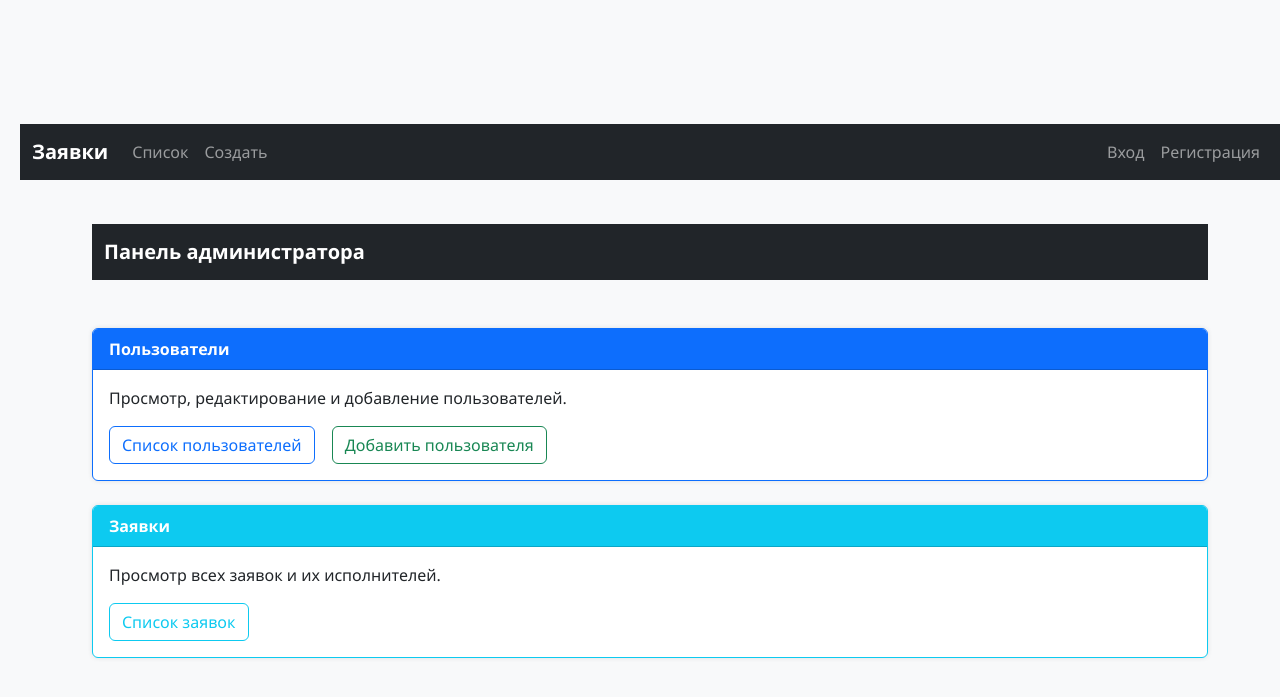
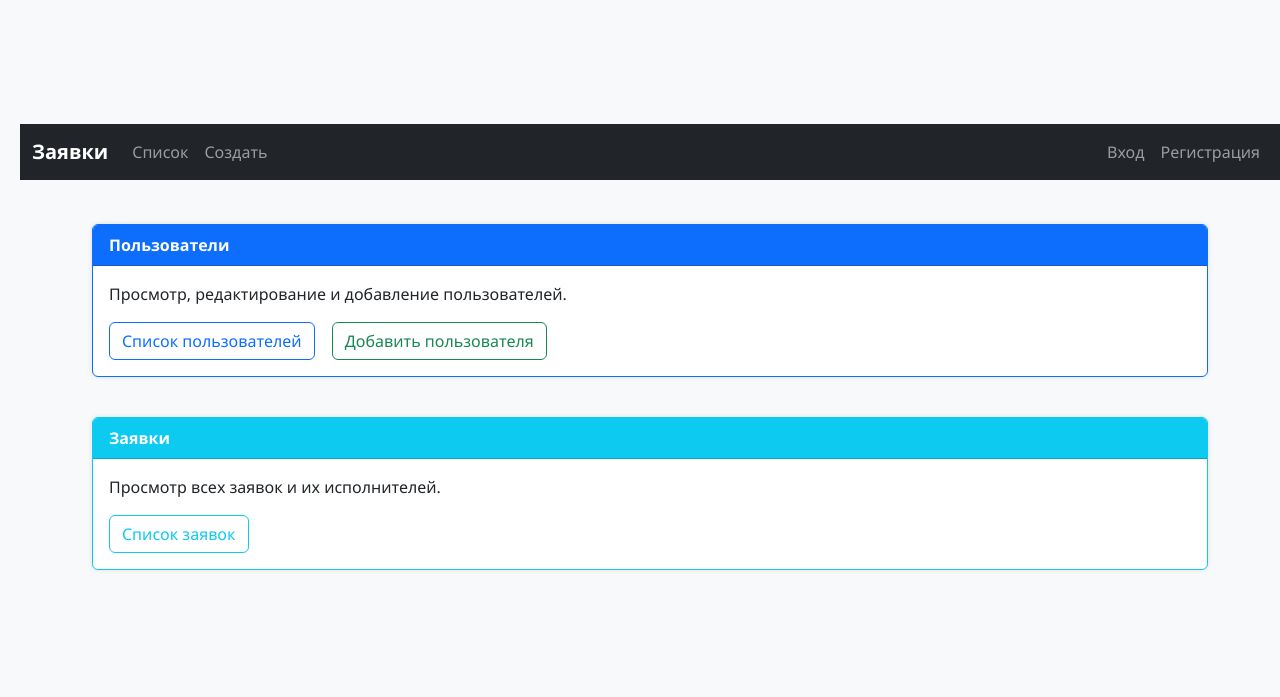
Before and after one commit to Viktoria0109/tech_ticket, a FastAPI app: template frontent/templates/admin/admin.html in a window 1280 px wide. Shown: the top 697 px of the page. Run offline with FastAPI, Linux system fonts and the light colour scheme; the template is opened without the code that fills it, so the values that code supplies are empty.

Commit message:
изм admin

```diff
--- a/frontent/templates/admin/admin.html
+++ b/frontent/templates/admin/admin.html
@@ -7,28 +7,22 @@
 </head>
 {% extends "base.html" %}
 {% block title %}Панель администратора{% endblock %}
+
+{% block page_header %}
+<!-- Подзаголовок страницы: выводится под общей навигацией -->
+<h2 class="mb-4">Панель администратора</h2>
+{% endblock %}
+
 {% block content %}
 
-<nav class="navbar navbar-expand-lg navbar-dark bg-dark mb-4">
-    <div class="container-fluid">
-        <a class="navbar-brand">Панель администратора</a>
-        <ul class="navbar-nav ms-auto">
-            {% if user %}
-            <li class="nav-item"><span class="nav-link">{{ user.email }}</span></li>
-            <li class="nav-item"><a class="nav-link" href="/login">Выход</a></li>
-            {% endif %}
-        </ul>
-    </div>
-</nav>
-<br>
 <div class="row g-4">
-    <div class="col-md-100%">
+    <div class="col-12">
+        <!-- Карточка для управления пользователями -->
         <div class="card border-primary">
             <div class="card-header bg-primary text-white">Пользователи</div>
             <div class="card-body">
                 <p>Просмотр, редактирование и добавление пользователей.</p>
-                <a href="/admin/users.html" class="btn btn-outline-primary">Список пользователей</a>
-
+                <a href="/admin/users" class="btn btn-outline-primary">Список пользователей</a>
                 <button id="openLogin" class="btn btn-outline-success ms-2">Добавить пользователя</button>
                 <!-- Модальное окно -->
                 <div id="loginModal" class="modal">
@@ -74,15 +68,16 @@
                         if (e.target == modal) modal.style.display = "none";
                     };
                 </script>
-
             </div>
         </div>
     </div>
-    <div class="col-md-100%">
-        <div class="card border-info">
+    <div class="col-12">
+    <!-- Карточка для заявок -->
+        <div class="card border-info mt-3">
             <div class="card-header bg-info text-white">Заявки</div>
             <div class="card-body">
                 <p>Просмотр всех заявок и их исполнителей.</p>
+                <!-- исправлено: ссылка ведёт на HTML-страницу -->
                 <a href="/tickets/list" class="btn btn-outline-info">Список заявок</a>
             </div>
         </div>
```
